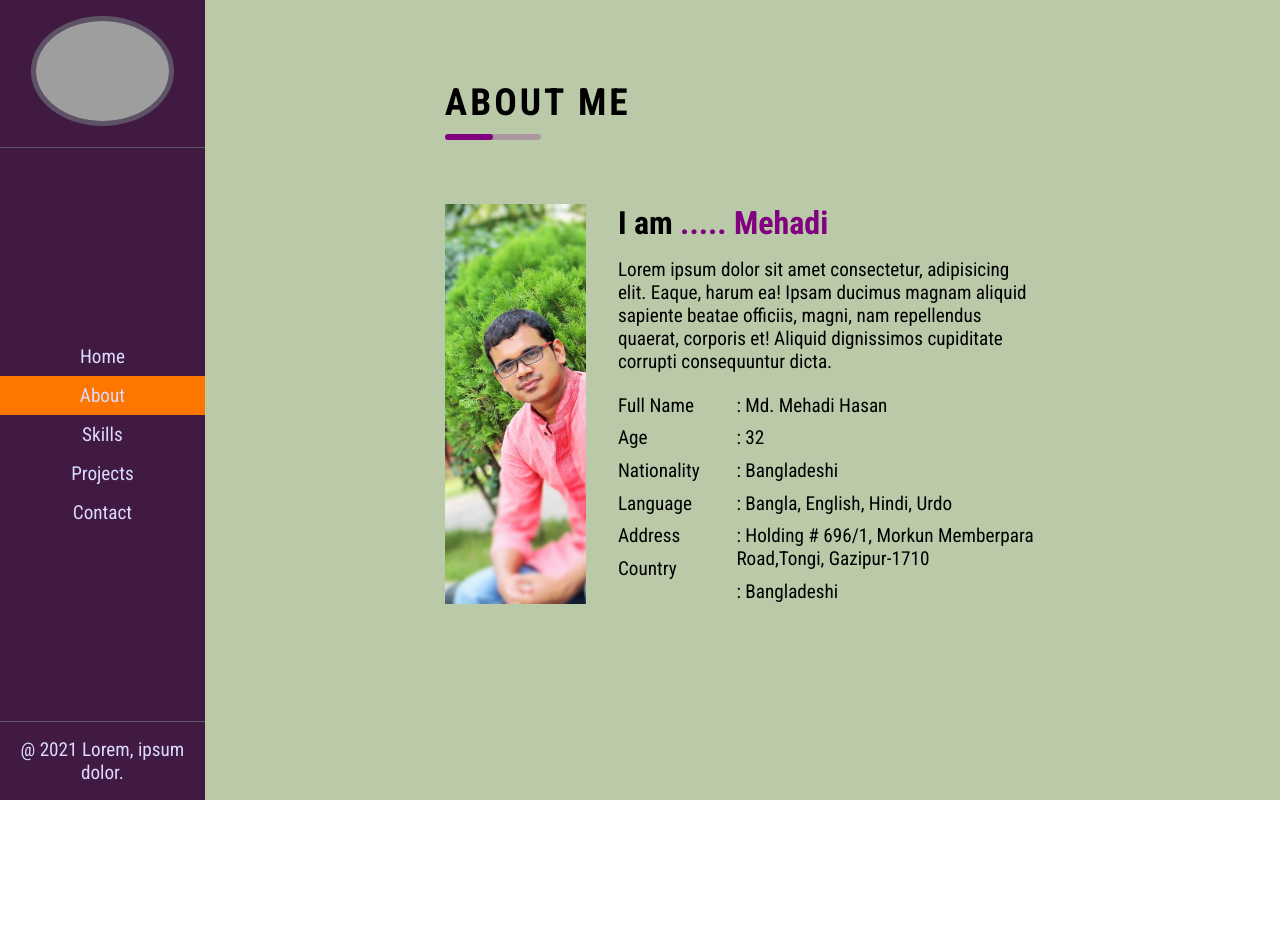
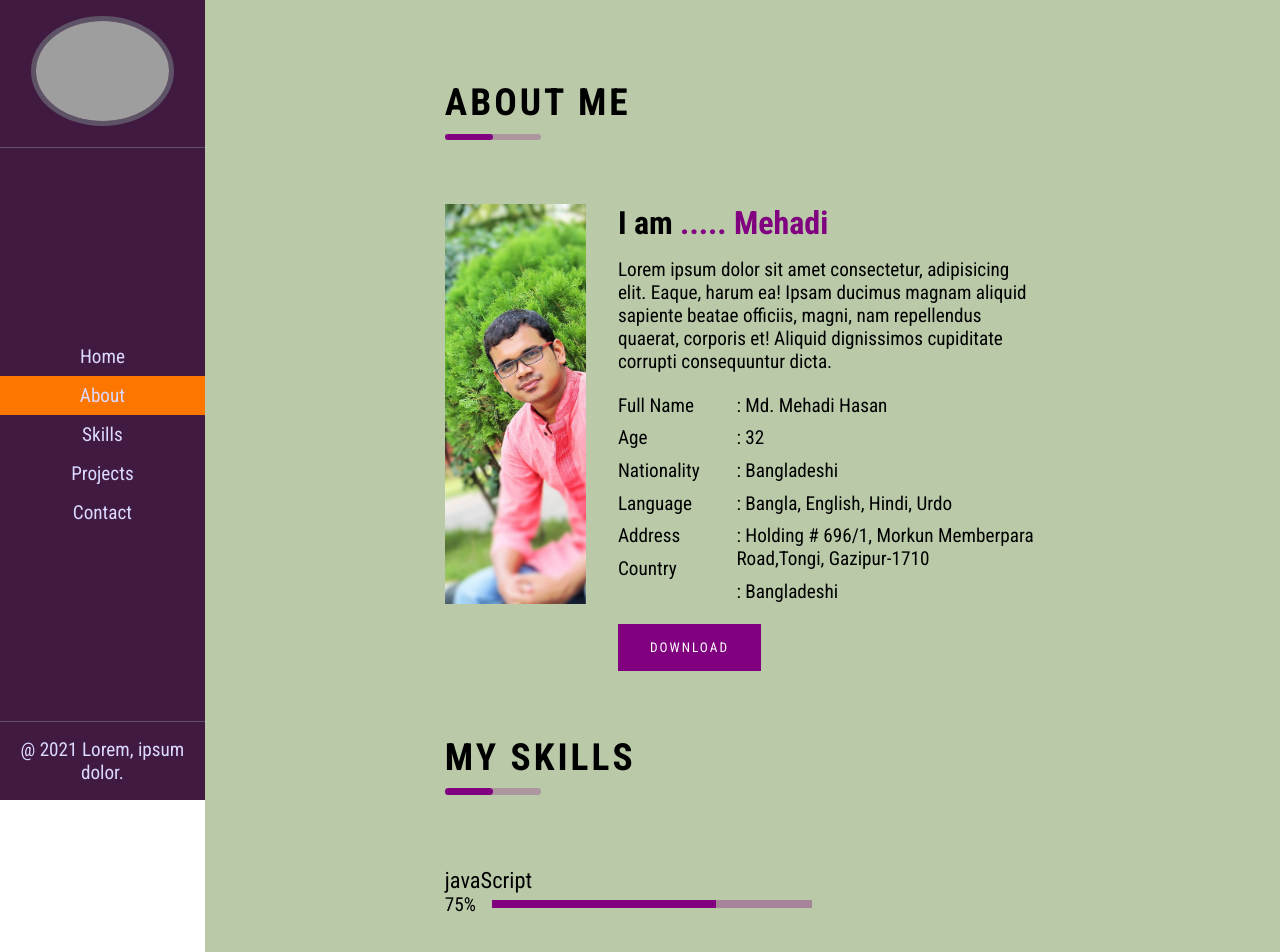
Before and after one commit to mehadiHasanDiner/my-portfolio, a React (Create React App) app: page /about in a window 1280 px wide. Shown: the top 952 px of the page. Before the commit the page ends 800 px from the top, so only its background shows below. Built offline with nearby package versions, Linux system fonts and the light colour scheme; grey boxes are pictures that could not be loaded.

Commit message:
home page, about page done

```diff
--- a/src/App.scss
+++ b/src/App.scss
@@ -3,6 +3,7 @@
 @import './styles/typeo.scss';
 @import './styles/tittle.scss';
 @import './styles/about.scss';
+@import './styles/skill.scss';
 
 
 *{
--- a/src/Pages/ImageSection.js
+++ b/src/Components/ImageSection.js
@@ -27,8 +27,8 @@ const ImageSection = () => {
                         <p> : Holding # 696/1, Morkun Memberpara Road,Tongi, Gazipur-1710</p>
                         <p> : Bangladeshi</p>
                     </div>
-
                 </div>
+                <button className="btn">Download</button>
             </div>
         </div>
     );
--- /dev/null
+++ b/src/Components/SkillsSection.js
@@ -0,0 +1,23 @@
+import React from 'react';
+
+const SkillsSection = ({skill, progress}) => {
+    return (
+        <div className="SkillsSection">
+            <div className="skill-container">
+                <h5 className="skill-title">{skill}</h5>
+                <div className="skill-bar">
+                    <p className="skill-text">{progress}</p>
+                    <div className="skill-progress">
+                        <div className="progress">
+                            <div className="inner-progress"></div>
+                        </div>
+
+                    </div>
+                </div>
+            </div>
+
+        </div>
+    );
+};
+
+export default SkillsSection;
--- a/src/Pages/About.js
+++ b/src/Pages/About.js
@@ -1,12 +1,15 @@
 import React from 'react';
 import Tittle from '../Components/Tittle';
-import ImageSection from './ImageSection';
+import ImageSection from '../Components/ImageSection';
+import SkillsSection from '../Components/SkillsSection';
 
 const About = () => {
     return (
         <div className="About">
             <Tittle tittle={'About Me'} span={'About Me'}/>
             <ImageSection/>
+            <Tittle tittle={'My Skills'} span={'My Skills'}/>
+            <SkillsSection skill= {'javaScript'} progress={'75%'}/>
         </div>
     );
 };
--- a/src/styles/about.scss
+++ b/src/styles/about.scss
@@ -1,6 +1,7 @@
 .imageSection{
     display: flex;
     margin-top: 4rem;
+    margin-bottom: 4rem;
 
     .img{
         width: 100%;
@@ -32,3 +33,32 @@
         margin-left: 2.3rem;
     }
 }
+
+.btn{
+    padding: 1rem 2rem;
+    background-color: purple;
+    outline: none;
+    border:none;
+    font-family: inherit;
+    color:white;
+    text-transform: uppercase;
+    cursor: pointer;
+    letter-spacing: 2px;
+    margin-top: 1rem;
+    position: relative;
+
+    &::after{
+        position: absolute;
+        content: "";
+        width: 0;
+        height: .3rem;
+        left:0;
+        bottom: 0;
+        background-color: #fc7600;
+        transition: all 0.4s ease-in-out;
+
+    }
+    &:hover::after{
+        width: 100%;
+    }
+}
--- /dev/null
+++ b/src/styles/skill.scss
@@ -0,0 +1,38 @@
+.SkillsSection{
+    margin: 4.5rem 0;
+}
+
+.skill-container{
+    .skill-title{
+        font-size: 1.4rem;
+        font-weight: 400;
+    }
+    .skill-bar{
+        display: flex;
+        align-items: center;
+        .skill-text{
+
+        }
+
+    }
+    .skill-progress{
+        .progress{
+            width: 20rem;
+            height: .5rem;
+            background-color: #fc7600;
+            margin-left: 1rem;
+            background-color: rgba(128, 0, 128, 0.344);
+            position: relative;
+            .inner-progress{
+                position: absolute;
+                width: 70%;
+                background-color: purple;
+                height: 100%;
+                bottom: 0;
+                left: 0;
+            }
+
+        }
+
+    }
+}
```
